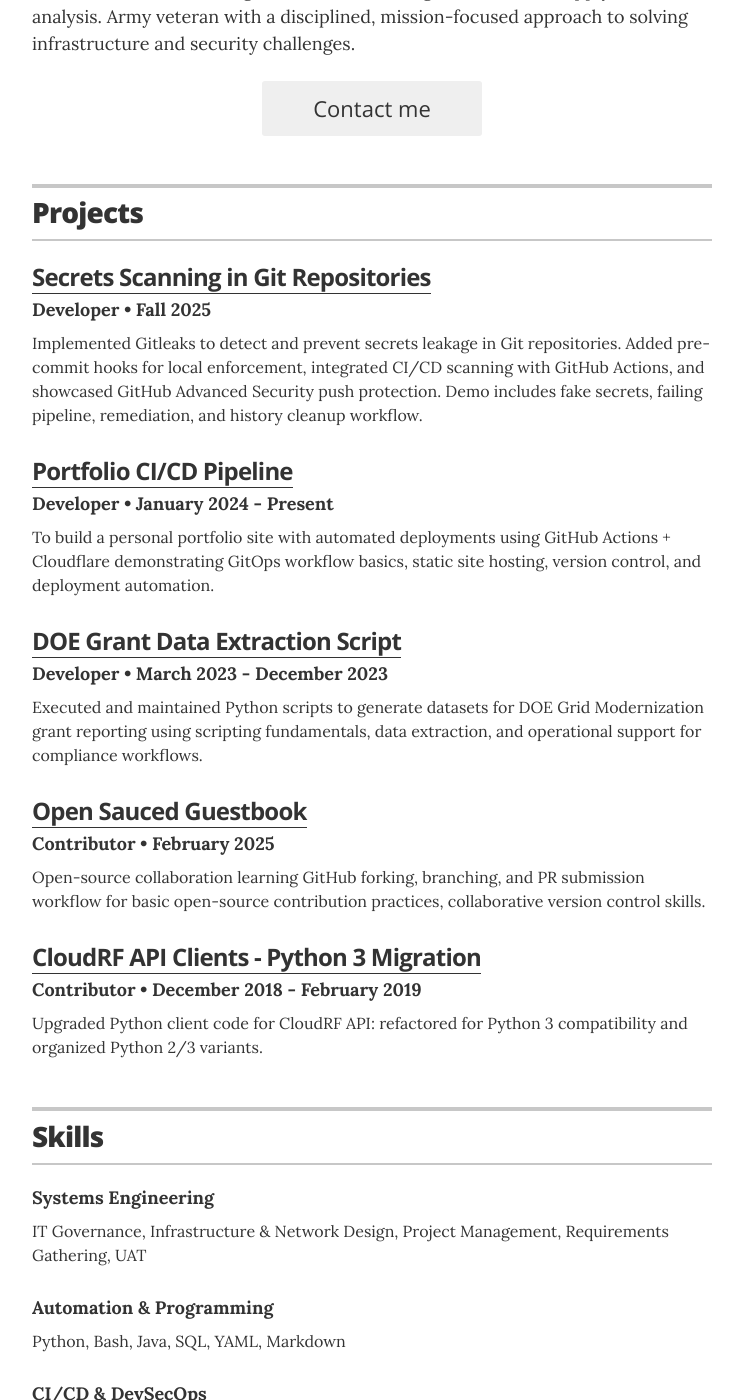
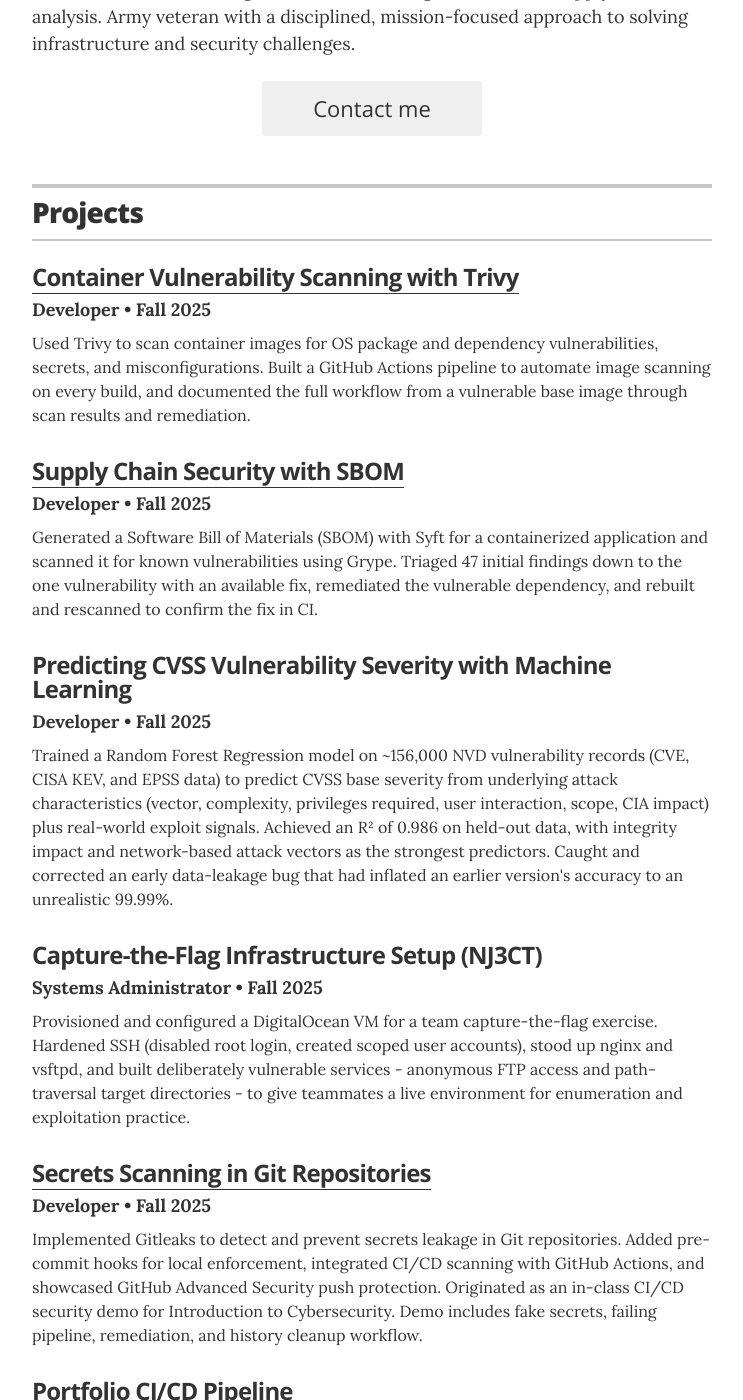
Before and after one commit to crow50/ernest-portfolio, a Jekyll site: the page built from portfolio-site/index.html, in a window 1280 px wide and 1400 px high, scrolled down 391 px. Shown: the whole window, without its empty margins (268-1011 px from the left). Built offline with Jekyll 4.4.1, drawn with Linux system fonts in a browser that asks for light colours.

Commit message:
Add new projects and update existing project descriptions
Added new projects to the portfolio including Container Vulnerability Scanning, Supply Chain Security, Predicting CVSS Severity, and Capture-the-Flag Infrastructure Setup. Updated the description for Secrets Scanning project to include its origin as a demo for a cybersecurity class.

Signed-off-by: Ernest Baker <crow50@users.noreply.github.com>

```diff
--- a/portfolio-site/_data/projects.yml
+++ b/portfolio-site/_data/projects.yml
@@ -1,10 +1,32 @@
 # Projects
+
+- project: "Container Vulnerability Scanning with Trivy"
+  role: "Developer"
+  duration: "Fall 2025"
+  url: "https://github.com/crow50/trivy-container-security"
+  description: "Used Trivy to scan container images for OS package and dependency vulnerabilities, secrets, and misconfigurations. Built a GitHub Actions pipeline to automate image scanning on every build, and documented the full workflow from a vulnerable base image through scan results and remediation."
+
+- project: "Supply Chain Security with SBOM"
+  role: "Developer"
+  duration: "Fall 2025"
+  url: "https://github.com/crow50/supply-chain-security-with-sbom"
+  description: "Generated a Software Bill of Materials (SBOM) with Syft for a containerized application and scanned it for known vulnerabilities using Grype. Triaged 47 initial findings down to the one vulnerability with an available fix, remediated the vulnerable dependency, and rebuilt and rescanned to confirm the fix in CI."
+
+- project: "Predicting CVSS Vulnerability Severity with Machine Learning"
+  role: "Developer"
+  duration: "Fall 2025"
+  description: "Trained a Random Forest Regression model on ~156,000 NVD vulnerability records (CVE, CISA KEV, and EPSS data) to predict CVSS base severity from underlying attack characteristics (vector, complexity, privileges required, user interaction, scope, CIA impact) plus real-world exploit signals. Achieved an R\u00b2 of 0.986 on held-out data, with integrity impact and network-based attack vectors as the strongest predictors. Caught and corrected an early data-leakage bug that had inflated an earlier version's accuracy to an unrealistic 99.99%."
+
+- project: "Capture-the-Flag Infrastructure Setup (NJ3CT)"
+  role: "Systems Administrator"
+  duration: "Fall 2025"
+  description: "Provisioned and configured a DigitalOcean VM for a team capture-the-flag exercise. Hardened SSH (disabled root login, created scoped user accounts), stood up nginx and vsftpd, and built deliberately vulnerable services - anonymous FTP access and path-traversal target directories - to give teammates a live environment for enumeration and exploitation practice."
 
 - project: "Secrets Scanning in Git Repositories"
   role: "Developer"
   duration: "Fall 2025"
   url: "https://github.com/crow50/Gitleaks-Secret-Scanning"
-  description: "Implemented Gitleaks to detect and prevent secrets leakage in Git repositories. Added pre-commit hooks for local enforcement, integrated CI/CD scanning with GitHub Actions, and showcased GitHub Advanced Security push protection. Demo includes fake secrets, failing pipeline, remediation, and history cleanup workflow."
+  description: "Implemented Gitleaks to detect and prevent secrets leakage in Git repositories. Added pre-commit hooks for local enforcement, integrated CI/CD scanning with GitHub Actions, and showcased GitHub Advanced Security push protection. Originated as an in-class CI/CD security demo for Introduction to Cybersecurity. Demo includes fake secrets, failing pipeline, remediation, and history cleanup workflow."
 
 - project: "Portfolio CI/CD Pipeline"
   role: "Developer"
```
